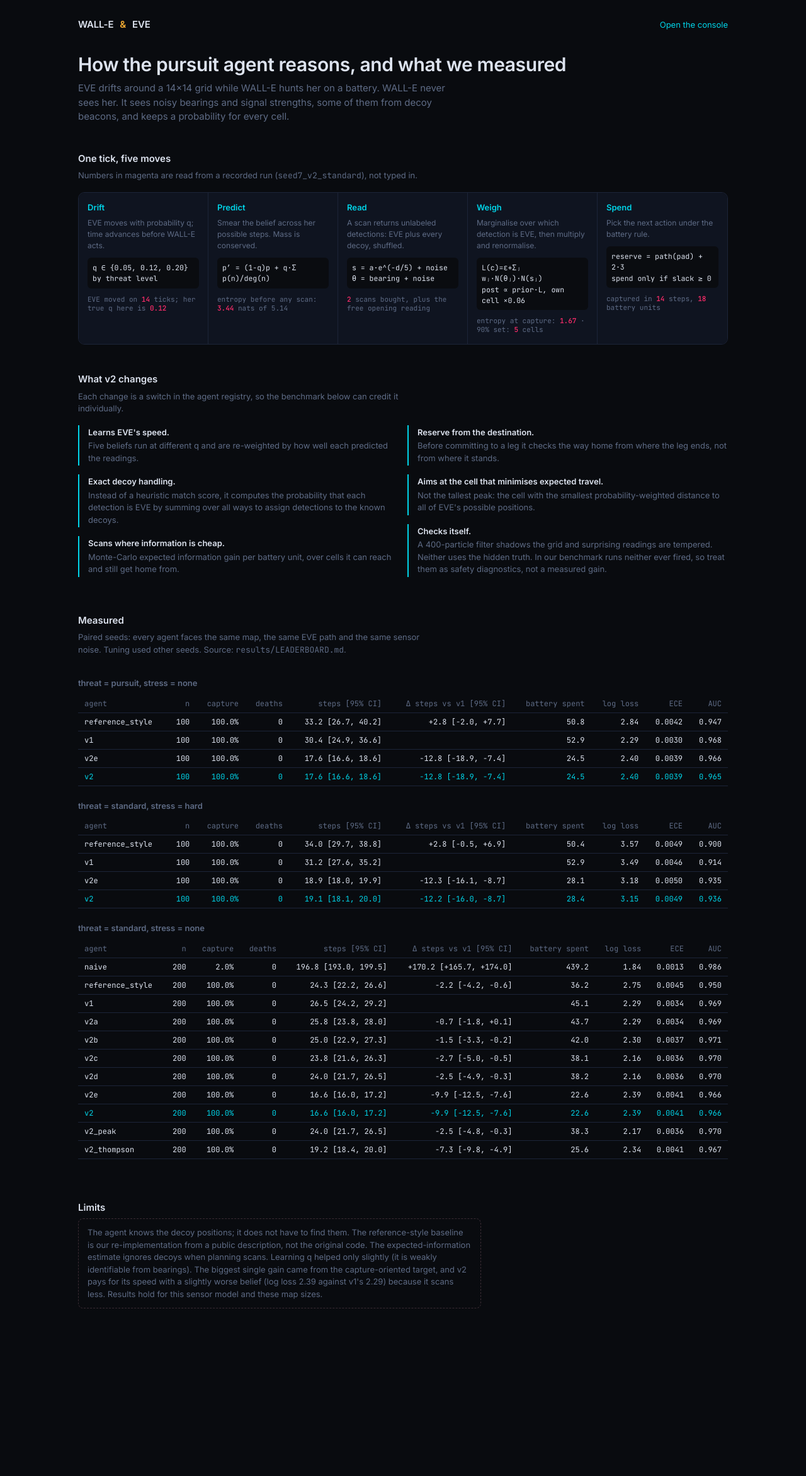
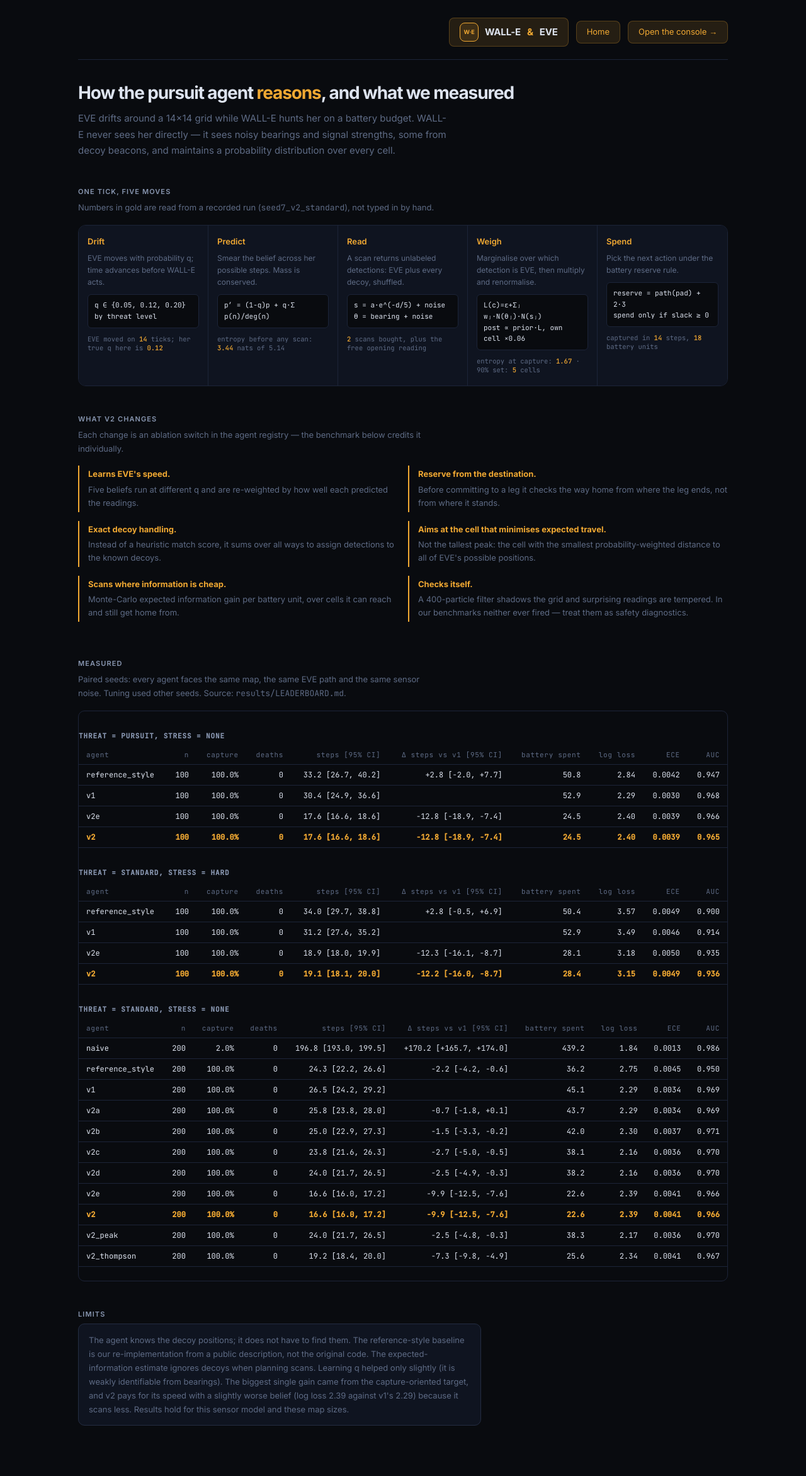
Before and after one commit to Nileshsrv/Walle-eve, a Flask app: page /guide in a window 1280 px wide. Shown: the whole page at 63% size. Before the commit the page ends 2077 px from the top, so only its background shows below. Run offline with Flask 3, Linux system fonts and the light colour scheme.

Commit message:
UI redesigned and theme changed.

```diff
--- a/templates/guide.html
+++ b/templates/guide.html
@@ -4,87 +4,109 @@
 <meta charset="utf-8"><meta name="viewport" content="width=device-width, initial-scale=1">
 <title>How it thinks · WALL-E &amp; EVE</title>
 <link rel="preconnect" href="https://fonts.googleapis.com">
-<link href="https://fonts.googleapis.com/css2?family=Inter:wght@400;500;600&family=JetBrains+Mono:wght@400;500&display=swap" rel="stylesheet">
+<link href="https://fonts.googleapis.com/css2?family=Inter:wght@400;500;600;700&family=JetBrains+Mono:wght@400;500&display=swap" rel="stylesheet">
 <link rel="stylesheet" href="/static/style.css">
 <style>
-html,body{height:auto}body{overflow-y:auto}
+html,body{height:auto}body{overflow-y:auto;background:var(--bg)}
 .g{max-width:1080px;margin:0 auto;padding:28px 24px 80px}
-.g header{display:flex;align-items:center;gap:16px;margin-bottom:34px}.g header a{color:var(--cyan);text-decoration:none;margin-left:auto}
-h1{font-size:30px;line-height:1.15;margin:0 0 10px;font-weight:600;letter-spacing:-.4px}
-.lede{color:var(--mute);max-width:62ch;font-size:15px;margin:0 0 36px}
-h2{font-size:15px;margin:44px 0 6px;font-weight:600}.sub{color:var(--mute);margin:0 0 16px;max-width:70ch}
-.pipe{display:grid;grid-template-columns:repeat(5,1fr);gap:0;border:1px solid var(--line);border-radius:10px;overflow:hidden}
-.st{padding:14px 14px 16px;border-right:1px solid var(--line);background:var(--panel);position:relative}.st:last-child{border:0}
-.st h4{margin:0 0 6px;font-size:13px;color:var(--cyan);font-weight:600}.st p{margin:0 0 10px;color:var(--mute);font-size:12px}
-.st code{display:block;font:11.5px/1.5 "JetBrains Mono",monospace;color:var(--txt);background:#0a0c10;border-radius:6px;padding:7px 8px;overflow-x:auto}
-.st .live{margin-top:10px;font:11px "JetBrains Mono",monospace;color:var(--mute)}.st .live b{color:var(--mag);font-weight:500}
-.two{display:grid;grid-template-columns:1fr 1fr;gap:14px}
-.item{border-left:2px solid var(--line);padding:2px 0 2px 14px;margin-bottom:14px}.item b{color:var(--txt)}.item p{margin:2px 0 0;color:var(--mute)}
-.item.new{border-color:var(--cyan)}
+.g header{display:flex;align-items:center;gap:12px;margin-bottom:36px;padding-bottom:20px;border-bottom:1px solid var(--line)}
+.g header a{color:var(--gold);text-decoration:none;font-size:13px;padding:7px 16px;border:1px solid var(--gold-b);border-radius:8px;background:var(--gold-d);transition:opacity .15s;white-space:nowrap}
+.g header a:hover{opacity:.85}
+.g header a:first-of-type{margin-left:auto}
+h1{font-size:28px;line-height:1.15;margin:0 0 12px;font-weight:700;letter-spacing:-.04em}
+h1 span{color:var(--gold)}
+.lede{color:var(--mute);max-width:62ch;font-size:15px;margin:0 0 36px;line-height:1.7}
+h2{font-size:11px;margin:44px 0 6px;font-weight:600;text-transform:uppercase;letter-spacing:.1em;color:var(--mute2)}
+.sub{color:var(--mute);margin:0 0 16px;max-width:70ch;font-size:13px;line-height:1.7}
+.pipe{display:grid;grid-template-columns:repeat(5,1fr);gap:0;border:1px solid var(--line);border-radius:12px;overflow:hidden;margin-bottom:16px}
+.st{padding:16px 14px 18px;border-right:1px solid var(--line);background:var(--panel);position:relative;transition:background .2s}
+.st:last-child{border-right:0}.st:hover{background:var(--raise)}
+.st h4{margin:0 0 6px;font-size:13px;color:var(--gold);font-weight:600}
+.st p{margin:0 0 10px;color:var(--mute);font-size:12px;line-height:1.6}
+.st code{display:block;font:11px/1.6 "JetBrains Mono",monospace;color:var(--txt);background:var(--bg);border-radius:6px;padding:8px 10px;overflow-x:auto;border:1px solid var(--line)}
+.st .live{margin-top:10px;font:10.5px "JetBrains Mono",monospace;color:var(--mute)}.st .live b{color:var(--gold);font-weight:500}
+.two{display:grid;grid-template-columns:1fr 1fr;gap:16px}
+.item{border-left:2px solid var(--line2);padding:4px 0 4px 14px;margin-bottom:14px;transition:border-color .2s}
+.item b{color:var(--txt)}.item p{margin:4px 0 0;color:var(--mute);font-size:13px;line-height:1.6}
+.item.new{border-color:var(--gold)}.item.new b{color:var(--gold)}
 table{border-collapse:collapse;width:100%;font:12px "JetBrains Mono",monospace;margin:8px 0 22px}
-th,td{padding:6px 10px;border-bottom:1px solid var(--line);text-align:right;white-space:nowrap}th:first-child,td:first-child{text-align:left}th{color:var(--mute);font-weight:400}
-tr.me td{color:var(--cyan)}.tw{overflow-x:auto}
-.note{border:1px dashed #3a2b33;border-radius:8px;padding:12px 14px;color:var(--mute);max-width:78ch}
+th,td{padding:8px 12px;border-bottom:1px solid var(--line);text-align:right;white-space:nowrap}
+th:first-child,td:first-child{text-align:left}
+th{color:var(--mute);font-weight:400;font-size:11px;letter-spacing:.06em}
+tr.me td{color:var(--gold);font-weight:600}tbody tr:hover{background:rgba(255,255,255,.025)}
+.tw{overflow-x:auto;border:1px solid var(--line);border-radius:10px;overflow:hidden}
+.note{border:1px solid var(--line2);border-radius:10px;padding:14px 16px;color:var(--mute);max-width:78ch;background:var(--panel);font-size:13px;line-height:1.7}
 @media(max-width:900px){.pipe{grid-template-columns:1fr}.st{border-right:0;border-bottom:1px solid var(--line)}.two{grid-template-columns:1fr}}
 </style>
 </head>
 <body>
 <div class="g">
-  <header><div class="brand">WALL-E <i>&amp;</i> EVE</div><a href="/">Open the console</a></header>
-  <h1>How the pursuit agent reasons, and what we measured</h1>
-  <p class="lede">EVE drifts around a 14×14 grid while WALL-E hunts her on a battery. WALL-E never sees her. It sees noisy bearings and signal strengths, some of them from decoy beacons, and keeps a probability for every cell.</p>
+  <header>
+    <a class="brand" href="/" style="text-decoration:none;color:var(--txt);display:flex;align-items:center;gap:10px;font-weight:700;font-size:15px">
+      <div class="brand-logo">W·E</div>WALL-E <i style="color:var(--gold);font-style:normal">&amp;</i> EVE
+    </a>
+    <a href="/">Home</a>
+    <a href="/mission">Open the console →</a>
+  </header>
+  <h1>How the pursuit agent <span>reasons</span>, and what we measured</h1>
+  <p class="lede">EVE drifts around a 14×14 grid while WALL-E hunts her on a battery budget. WALL-E never sees her directly — it sees noisy bearings and signal strengths, some from decoy beacons, and maintains a probability distribution over every cell.</p>
 
   <h2>One tick, five moves</h2>
-  <p class="sub">Numbers in magenta are read from a recorded run (<span class="mono">seed7_v2_standard</span>), not typed in.</p>
+  <p class="sub">Numbers in gold are read from a recorded run (<span class="mono">seed7_v2_standard</span>), not typed in by hand.</p>
   <div class="pipe">
-    <div class="st"><h4>Drift</h4><p>EVE moves with probability q; time advances before WALL-E acts.</p><code>q ∈ {0.05, 0.12, 0.20}<br>by threat level</code><div class="live" id="l1"></div></div>
-    <div class="st"><h4>Predict</h4><p>Smear the belief across her possible steps. Mass is conserved.</p><code>p′ = (1−q)p + q·Σ p(n)/deg(n)</code><div class="live" id="l2"></div></div>
-    <div class="st"><h4>Read</h4><p>A scan returns unlabeled detections: EVE plus every decoy, shuffled.</p><code>s = a·e^(−d/5) + noise<br>θ = bearing + noise</code><div class="live" id="l3"></div></div>
-    <div class="st"><h4>Weigh</h4><p>Marginalise over which detection is EVE, then multiply and renormalise.</p><code>L(c)=ε+Σⱼ wⱼ·N(θⱼ)·N(sⱼ)<br>post ∝ prior·L, own cell ×0.06</code><div class="live" id="l4"></div></div>
-    <div class="st"><h4>Spend</h4><p>Pick the next action under the battery rule.</p><code>reserve = path(pad) + 2·3<br>spend only if slack ≥ 0</code><div class="live" id="l5"></div></div>
+    <div class="st"><h4>Drift</h4><p>EVE moves with probability q; time advances before WALL-E acts.</p><code>q ∈ {0.05, 0.12, 0.20}<br>by threat level</code><div class="live" id="l1"> </div></div>
+    <div class="st"><h4>Predict</h4><p>Smear the belief across her possible steps. Mass is conserved.</p><code>p′ = (1−q)p + q·Σ p(n)/deg(n)</code><div class="live" id="l2"> </div></div>
+    <div class="st"><h4>Read</h4><p>A scan returns unlabeled detections: EVE plus every decoy, shuffled.</p><code>s = a·e^(−d/5) + noise<br>θ = bearing + noise</code><div class="live" id="l3"> </div></div>
+    <div class="st"><h4>Weigh</h4><p>Marginalise over which detection is EVE, then multiply and renormalise.</p><code>L(c)=ε+Σⱼ wⱼ·N(θⱼ)·N(sⱼ)<br>post ∝ prior·L, own cell ×0.06</code><div class="live" id="l4"> </div></div>
+    <div class="st"><h4>Spend</h4><p>Pick the next action under the battery reserve rule.</p><code>reserve = path(pad) + 2·3<br>spend only if slack ≥ 0</code><div class="live" id="l5"> </div></div>
   </div>
 
   <h2>What v2 changes</h2>
-  <p class="sub">Each change is a switch in the agent registry, so the benchmark below can credit it individually.</p>
+  <p class="sub">Each change is an ablation switch in the agent registry — the benchmark below credits it individually.</p>
   <div class="two">
     <div>
       <div class="item new"><b>Learns EVE's speed.</b><p>Five beliefs run at different q and are re-weighted by how well each predicted the readings.</p></div>
-      <div class="item new"><b>Exact decoy handling.</b><p>Instead of a heuristic match score, it computes the probability that each detection is EVE by summing over all ways to assign detections to the known decoys.</p></div>
+      <div class="item new"><b>Exact decoy handling.</b><p>Instead of a heuristic match score, it sums over all ways to assign detections to the known decoys.</p></div>
       <div class="item new"><b>Scans where information is cheap.</b><p>Monte-Carlo expected information gain per battery unit, over cells it can reach and still get home from.</p></div>
     </div>
     <div>
       <div class="item new"><b>Reserve from the destination.</b><p>Before committing to a leg it checks the way home from where the leg ends, not from where it stands.</p></div>
       <div class="item new"><b>Aims at the cell that minimises expected travel.</b><p>Not the tallest peak: the cell with the smallest probability-weighted distance to all of EVE's possible positions.</p></div>
-      <div class="item new"><b>Checks itself.</b><p>A 400-particle filter shadows the grid and surprising readings are tempered. Neither uses the hidden truth. In our benchmark runs neither ever fired, so treat them as safety diagnostics, not a measured gain.</p></div>
+      <div class="item new"><b>Checks itself.</b><p>A 400-particle filter shadows the grid and surprising readings are tempered. In our benchmarks neither ever fired — treat them as safety diagnostics.</p></div>
     </div>
   </div>
 
   <h2>Measured</h2>
   <p class="sub">Paired seeds: every agent faces the same map, the same EVE path and the same sensor noise. Tuning used other seeds. Source: <span class="mono">results/LEADERBOARD.md</span>.</p>
-  <div id="board" class="tw"><span class="mono" style="color:var(--mute)">No benchmark file found. Run <b>python bench.py</b>.</span></div>
+  <div id="board" class="tw"><span class="mono" style="color:var(--mute);display:block;padding:16px">No benchmark file found. Run <b>python bench.py</b>.</span></div>
 
   <h2>Limits</h2>
   <div class="note">The agent knows the decoy positions; it does not have to find them. The reference-style baseline is our re-implementation from a public description, not the original code. The expected-information estimate ignores decoys when planning scans. Learning q helped only slightly (it is weakly identifiable from bearings). The biggest single gain came from the capture-oriented target, and v2 pays for its speed with a slightly worse belief (log loss 2.39 against v1's 2.29) because it scans less. Results hold for this sensor model and these map sizes.</div>
 </div>
 <script>
 const $ = id => document.getElementById(id);
-function md(t) { // minimal markdown: ## headings, pipe tables, paragraphs
+function md(t) {
   let out = '', rows = [];
   const flush = () => { if (!rows.length) return; const cells = r => r.split('|').slice(1, -1).map(s => s.trim());
     out += '<table><thead><tr>' + cells(rows[0]).map(h => `<th>${h}</th>`).join('') + '</tr></thead><tbody>' +
-      rows.slice(2).map(r => `<tr class="${/^\| (v2|v2 )/.test(r) && /^\| v2 \|/.test(r) ? 'me' : ''}">` + cells(r).map(c => `<td>${c}</td>`).join('') + '</tr>').join('') + '</tbody></table>'; rows = []; };
-  t.split('\n').forEach(l => { if (l.startsWith('|')) rows.push(l); else { flush(); if (l.startsWith('## ')) out += `<h2 style="margin-top:18px;font-size:13px;color:var(--mute)">${l.slice(3)}</h2>`; } });
+      rows.slice(2).map(r => `<tr class="${/^\| v2 \|/.test(r) ? 'me' : ''}">`+ cells(r).map(c => `<td>${c}</td>`).join('') + '</tr>').join('') + '</tbody></table>'; rows = []; };
+  t.split('\n').forEach(l => { if (l.startsWith('|')) rows.push(l); else { flush(); if (l.startsWith('## ')) out += `<p style="font:600 11px 'JetBrains Mono',monospace;color:var(--mute2);letter-spacing:.08em;text-transform:uppercase;margin:24px 0 8px;padding-top:8px">${l.slice(3)}</p>`; } });
   flush(); return out;
 }
 (async () => {
+  try {
     const run = await (await fetch('/api/runs/seed7_v2_standard')).json(), F = run.frames, last = F[F.length - 1];
-  const scans = F.filter(f => f.action === 'scan').length, g0 = F[1] ? F[1].info_gain : 0;
+    const scans = F.filter(f => f.action === 'scan').length;
     $('l1').innerHTML = `EVE moved on <b>${F.length - 1}</b> ticks; her true q here is <b>${run.meta.true_q}</b>`;
     $('l2').innerHTML = `entropy before any scan: <b>${F[0].entropy.toFixed(2)}</b> nats of ${Math.log(run.meta.nfree).toFixed(2)}`;
     $('l3').innerHTML = `<b>${scans}</b> scans bought, plus the free opening reading`;
     $('l4').innerHTML = `entropy at capture: <b>${last.entropy.toFixed(2)}</b> · 90% set: <b>${last.cred90.length}</b> cells`;
     $('l5').innerHTML = `captured in <b>${last.step}</b> steps, <b>${last.spend.move_cost + last.spend.scan_cost}</b> battery units`;
-  const md_ = await (await fetch('/api/leaderboard')).text(); if (md_.trim()) $('board').innerHTML = md(md_);
+  } catch(e) {}
+  try {
+    const md_ = await (await fetch('/api/leaderboard')).text();
+    if (md_.trim()) $('board').innerHTML = md(md_);
+  } catch(e) {}
 })();
 </script>
 </body>
```
Also changed, not shown: static/app.js (+19 -16 lines). Lines whose indentation alone changed are shown as unchanged.
